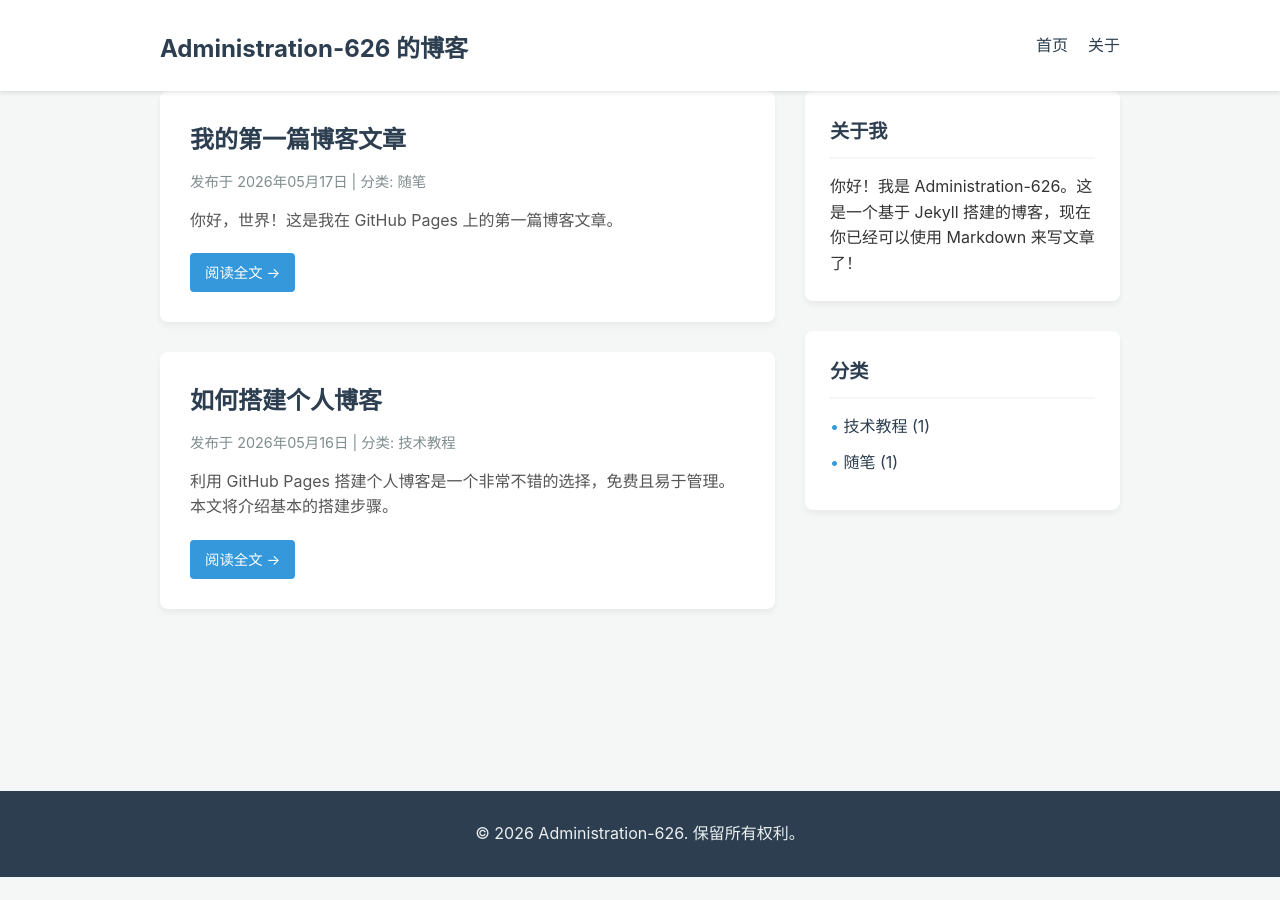
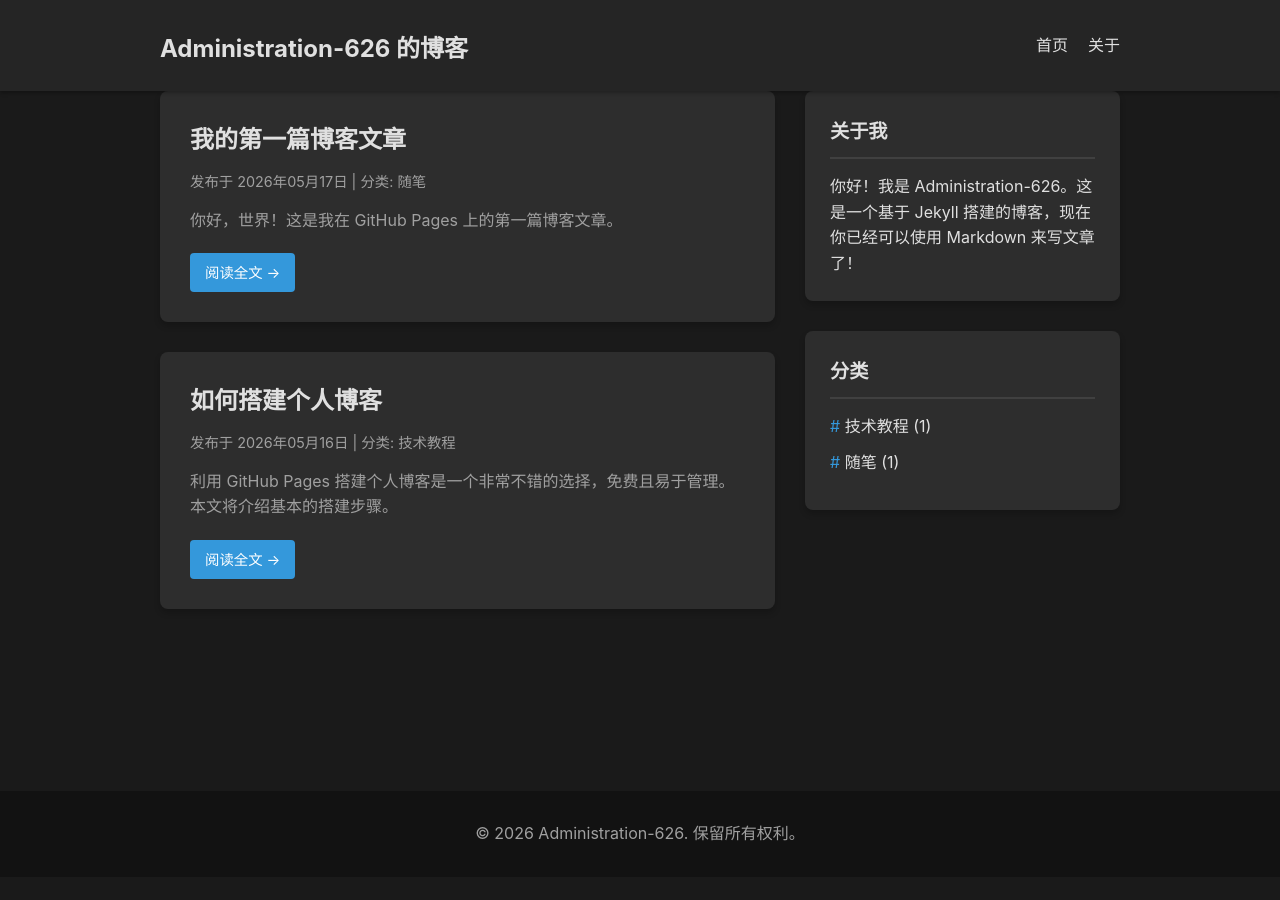
Before and after one commit to Administration-626/Administration-626.github.io, a Jekyll site: the page built from index.html, in a window 1280 px wide. Built offline with Jekyll 4.4.1, drawn with Linux system fonts in a browser that asks for light colours.

Commit message:
Add dark mode theme

```diff
--- a/css/style.css
+++ b/css/style.css
@@ -5,21 +5,32 @@
     box-sizing: border-box;
 }
 
+:root {
+    --bg-color: #1a1a1a;
+    --card-bg: #2d2d2d;
+    --text-main: #e0e0e0;
+    --text-muted: #a0a0a0;
+    --accent-color: #3498db;
+    --accent-hover: #2980b9;
+    --border-color: #404040;
+    --header-bg: #252525;
+}
+
 body {
     font-family: -apple-system, BlinkMacSystemFont, "Segoe UI", Roboto, "Helvetica Neue", Arial, sans-serif;
     line-height: 1.6;
-    color: #333;
-    background-color: #f4f7f6;
+    color: var(--text-main);
+    background-color: var(--bg-color);
 }
 
 a {
-    color: #2c3e50;
+    color: var(--text-main);
     text-decoration: none;
     transition: color 0.3s;
 }
 
 a:hover {
-    color: #3498db;
+    color: var(--accent-color);
 }
 
 ul {
@@ -35,8 +46,8 @@ ul {
 
 /* 头部样式 */
 header {
-    background-color: #fff;
-    box-shadow: 0 2px 4px rgba(0,0,0,0.1);
+    background-color: var(--header-bg);
+    box-shadow: 0 2px 4px rgba(0,0,0,0.3);
     position: sticky;
     top: 0;
     z-index: 100;
@@ -70,7 +81,7 @@ main {
     gap: 30px;
     margin-top: 40px;
     margin-bottom: 40px;
-    min-height: calc(100vh - 200px); /* 保证内容较少时也能撑起页面 */
+    min-height: calc(100vh - 200px);
 }
 
 .posts {
@@ -83,17 +94,17 @@ main {
 
 /* 文章卡片 */
 .post-card {
-    background-color: #fff;
+    background-color: var(--card-bg);
     border-radius: 8px;
     padding: 30px;
     margin-bottom: 30px;
-    box-shadow: 0 4px 6px rgba(0,0,0,0.05);
+    box-shadow: 0 4px 6px rgba(0,0,0,0.2);
     transition: transform 0.3s, box-shadow 0.3s;
 }
 
 .post-card:hover {
     transform: translateY(-3px);
-    box-shadow: 0 8px 15px rgba(0,0,0,0.1);
+    box-shadow: 0 8px 15px rgba(0,0,0,0.3);
 }
 
 .post-card h2 {
@@ -101,52 +112,67 @@ main {
 }
 
 .post-card h2 a {
-    color: #2c3e50;
+    color: var(--text-main);
 }
 
 .post-card h2 a:hover {
-    color: #3498db;
+    color: var(--accent-color);
 }
 
 .post-meta {
     font-size: 0.9rem;
-    color: #7f8c8d;
+    color: var(--text-muted);
     margin-bottom: 15px;
 }
 
 .post-excerpt {
     margin-bottom: 20px;
-    color: #555;
+    color: var(--text-muted);
 }
 
 .read-more {
     display: inline-block;
     padding: 8px 15px;
-    background-color: #3498db;
+    background-color: var(--accent-color);
     color: #fff;
     border-radius: 4px;
     font-size: 0.9rem;
 }
 
 .read-more:hover {
-    background-color: #2980b9;
+    background-color: var(--accent-hover);
     color: #fff;
+}
+
+/* 标签样式 */
+.post-tags {
+    margin-top: 10px;
+}
+
+.tag {
+    display: inline-block;
+    background: #404040;
+    color: #bbb;
+    padding: 2px 8px;
+    border-radius: 4px;
+    font-size: 0.8rem;
+    margin-right: 5px;
 }
 
 /* 侧边栏小工具 */
 .widget {
-    background-color: #fff;
+    background-color: var(--card-bg);
     border-radius: 8px;
     padding: 25px;
     margin-bottom: 30px;
-    box-shadow: 0 4px 6px rgba(0,0,0,0.05);
+    box-shadow: 0 4px 6px rgba(0,0,0,0.2);
 }
 
 .widget h3 {
     margin-bottom: 15px;
     font-size: 1.2rem;
-    color: #2c3e50;
-    border-bottom: 2px solid #f4f7f6;
+    color: var(--text-main);
+    border-bottom: 2px solid var(--border-color);
     padding-bottom: 10px;
 }
 
@@ -155,27 +181,57 @@ main {
 }
 
 .widget ul li a::before {
-    content: "• ";
-    color: #3498db;
+    content: "# ";
+    color: var(--accent-color);
+}
+
+/* 搜索框 */
+.search-container {
+    margin-bottom: 30px;
+}
+
+#search-input {
+    width: 100%;
+    padding: 10px 15px;
+    background-color: var(--card-bg);
+    border: 1px solid var(--border-color);
+    border-radius: 4px;
+    color: var(--text-main);
+    font-size: 1rem;
+}
+
+#search-results {
+    list-style: none;
+    margin-top: 10px;
+}
+
+#search-results li {
+    padding: 10px;
+    border-bottom: 1px solid var(--border-color);
+}
+
+#search-results li a {
+    display: block;
 }
 
 /* 文章详情页 */
 .post-content {
-    background-color: #fff;
+    background-color: var(--card-bg);
     border-radius: 8px;
     padding: 40px;
-    box-shadow: 0 4px 6px rgba(0,0,0,0.05);
+    box-shadow: 0 4px 6px rgba(0,0,0,0.2);
     width: 100%;
 }
 
 .post-content h1 {
     margin-bottom: 10px;
-    color: #2c3e50;
+    color: var(--text-main);
 }
 
 .post-content h2, .post-content h3 {
     margin-top: 30px;
     margin-bottom: 15px;
+    color: var(--text-main);
 }
 
 .post-content p {
@@ -189,15 +245,15 @@ main {
 }
 
 .post-content .post-meta {
-    border-bottom: 1px solid #eee;
+    border-bottom: 1px solid var(--border-color);
     padding-bottom: 20px;
     margin-bottom: 30px;
 }
 
 /* 页脚 */
 footer {
-    background-color: #2c3e50;
-    color: #ecf0f1;
+    background-color: #121212;
+    color: var(--text-muted);
     text-align: center;
     padding: 30px 0;
     margin-top: auto;
```
